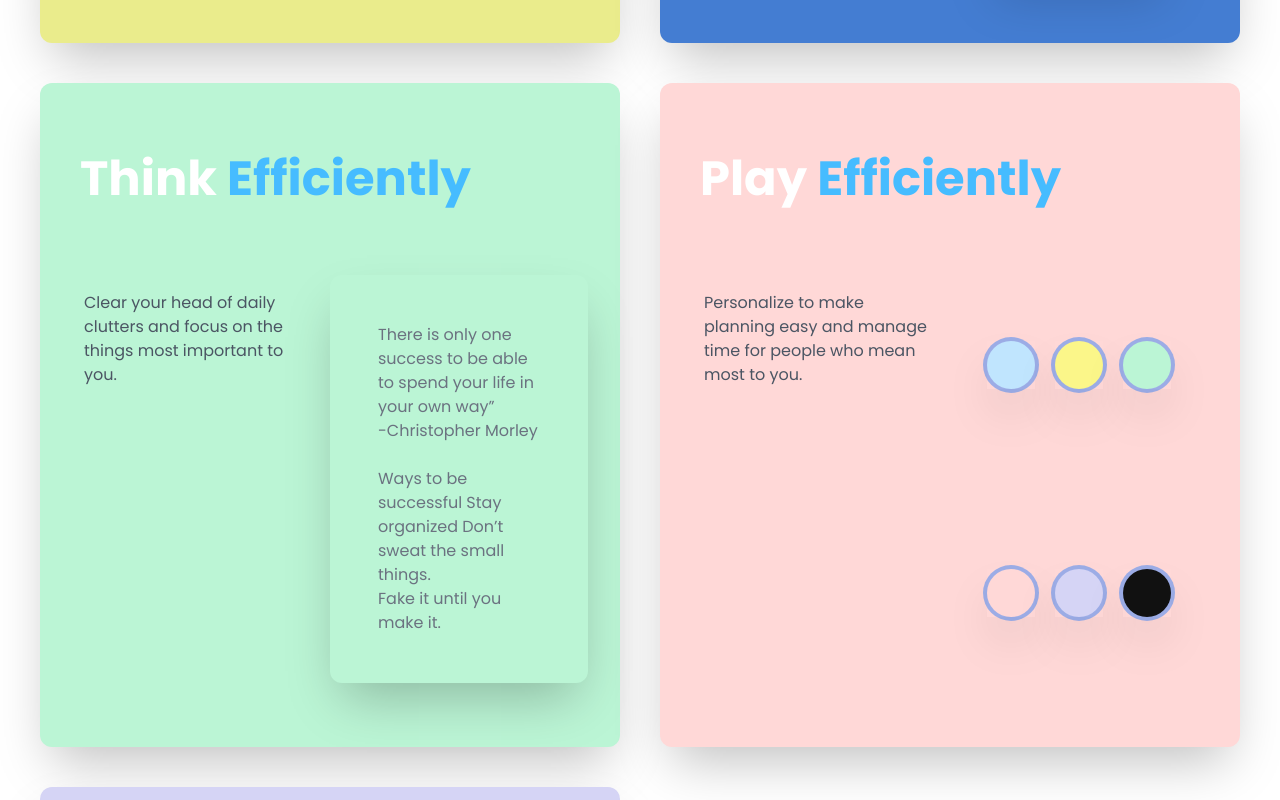
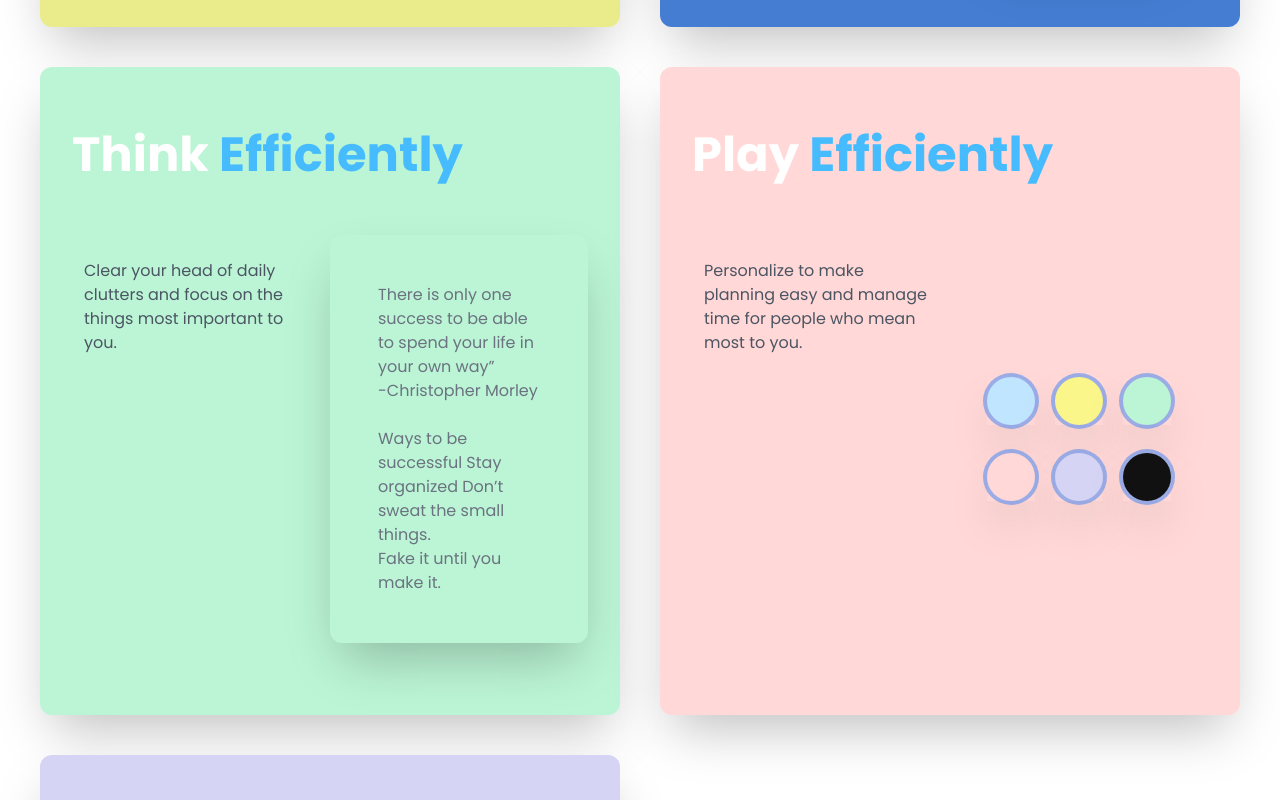
Before and after one commit to pythagoreaneng/efficiently-app-landing, a React (Create React App) app: page / in a window 1280 px wide. Shown: the part 1240-2040 px from the top of the page. Built offline with nearby package versions, Linux system fonts and the light colour scheme.

Commit message:
Fix spacing

```diff
--- a/src/components/Card.js
+++ b/src/components/Card.js
@@ -8,7 +8,7 @@ const Card = (props) => {
       className="px-8 py-16 rounded-xl shadow-2xl text-white h-full"
       style={props.style}
     >
-      <div className="p-2 text-3xl sm:text-5xl font-bold">
+      <div className=" text-3xl sm:text-5xl font-bold">
         <h3>
           <span>{props.title}</span>{" "}
           <span className="efficiently-blue">Efficiently</span>
--- a/src/pages/index.js
+++ b/src/pages/index.js
@@ -92,7 +92,7 @@ const Home = () => {
           title="Play"
           body="Personalize to make planning easy and manage time for people who mean most to you."
           content={
-            <div className="grid grid-rows-2 gap-6 h-full items-center justify-center p-5">
+            <div className="grid grid-rows-2 gap-7 items-center justify-center ">
               <div className="flex gap-5">
                 <Dot
                   color={"#C0E5FE"}
```
